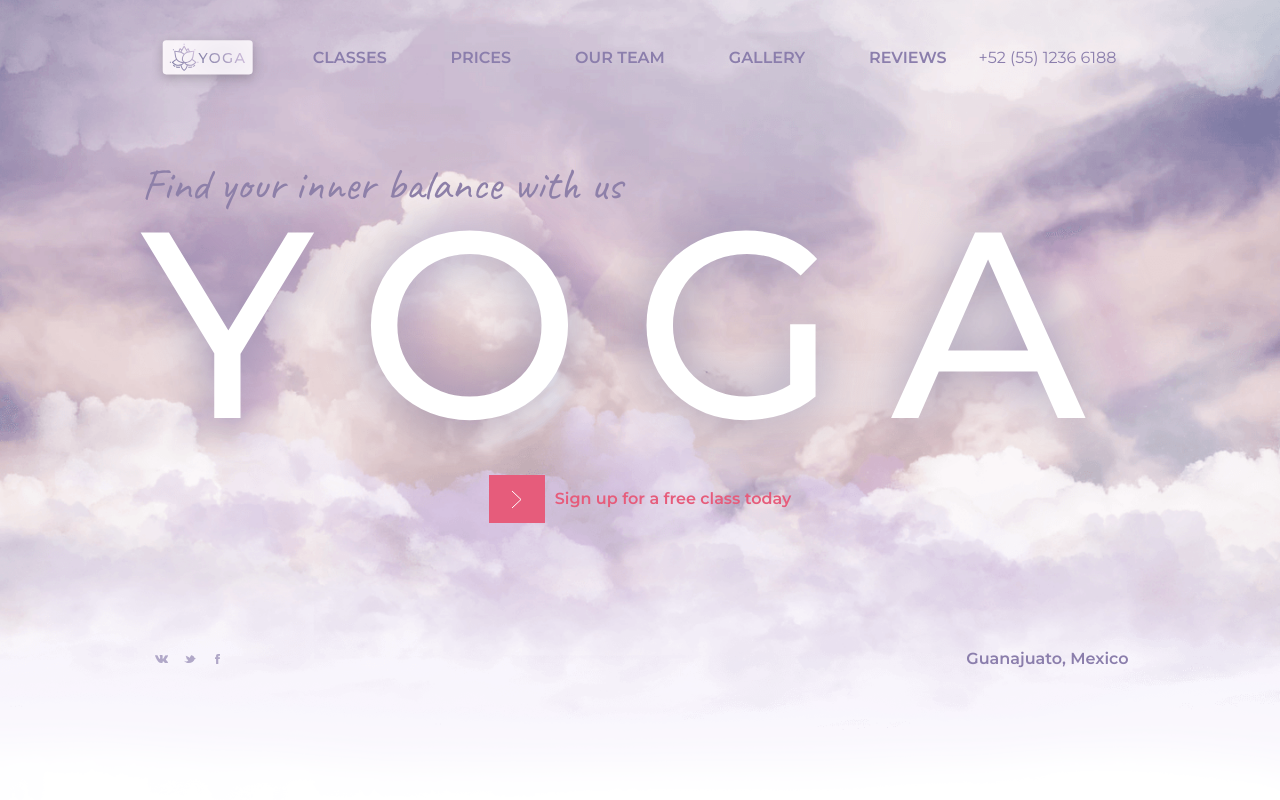
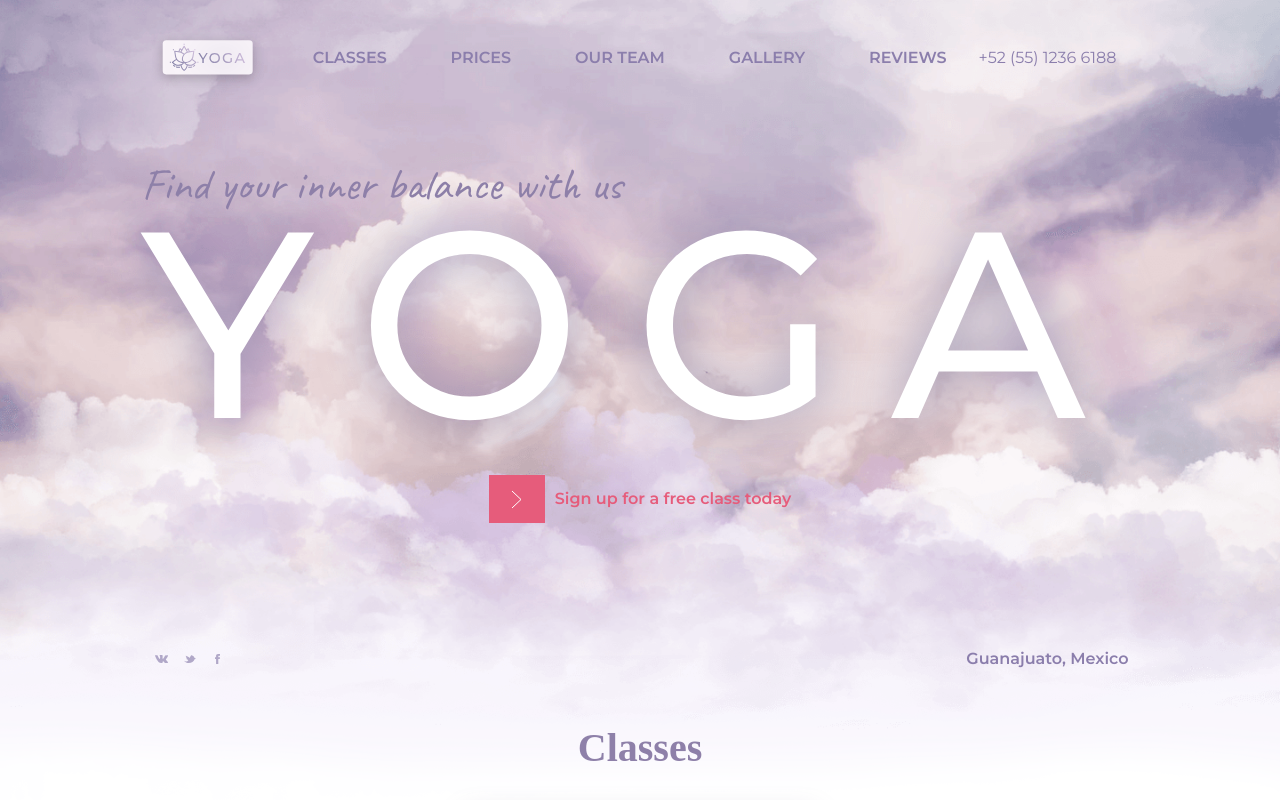
Before and after one commit to iamalexcrow/Portfolio_Yoga, a React (Create React App) app: page / in a window 1280 px wide. Shown: the top 800 px of the page. Built offline with nearby package versions, Linux system fonts and the light colour scheme; a web font is replaced by a local one.

Commit message:
fixing netlify 4

```diff
--- a/src/Blocks/Hero/styled.ts
+++ b/src/Blocks/Hero/styled.ts
@@ -126,7 +126,7 @@ export const Footer = styled(Flex)`
     margin-top: 150px;
   }
   @media (max-width: 850px) {
-    margin-top: 250px;
+    margin-top: 220px;
   }
 `;
 
--- a/src/styled.ts
+++ b/src/styled.ts
@@ -5,7 +5,6 @@ export const AppWrapper = styled.div`
   background-image: url("./HeroBackground.png");
   background-size: 100%;
   background-repeat: no-repeat;
-  height: 100vh;
   @media (max-width: 850px) {
     background-size: 120%;
   }
```
